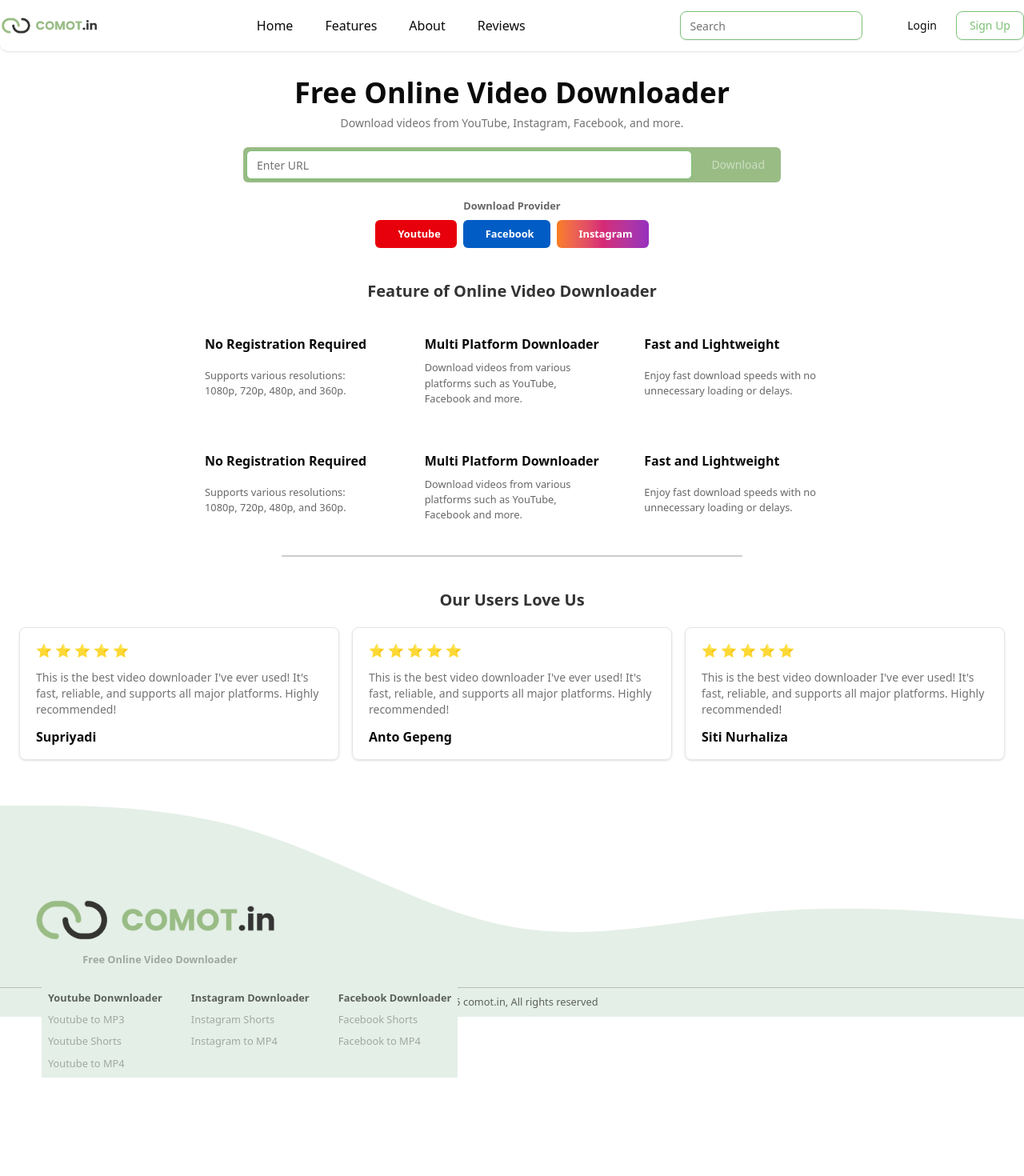
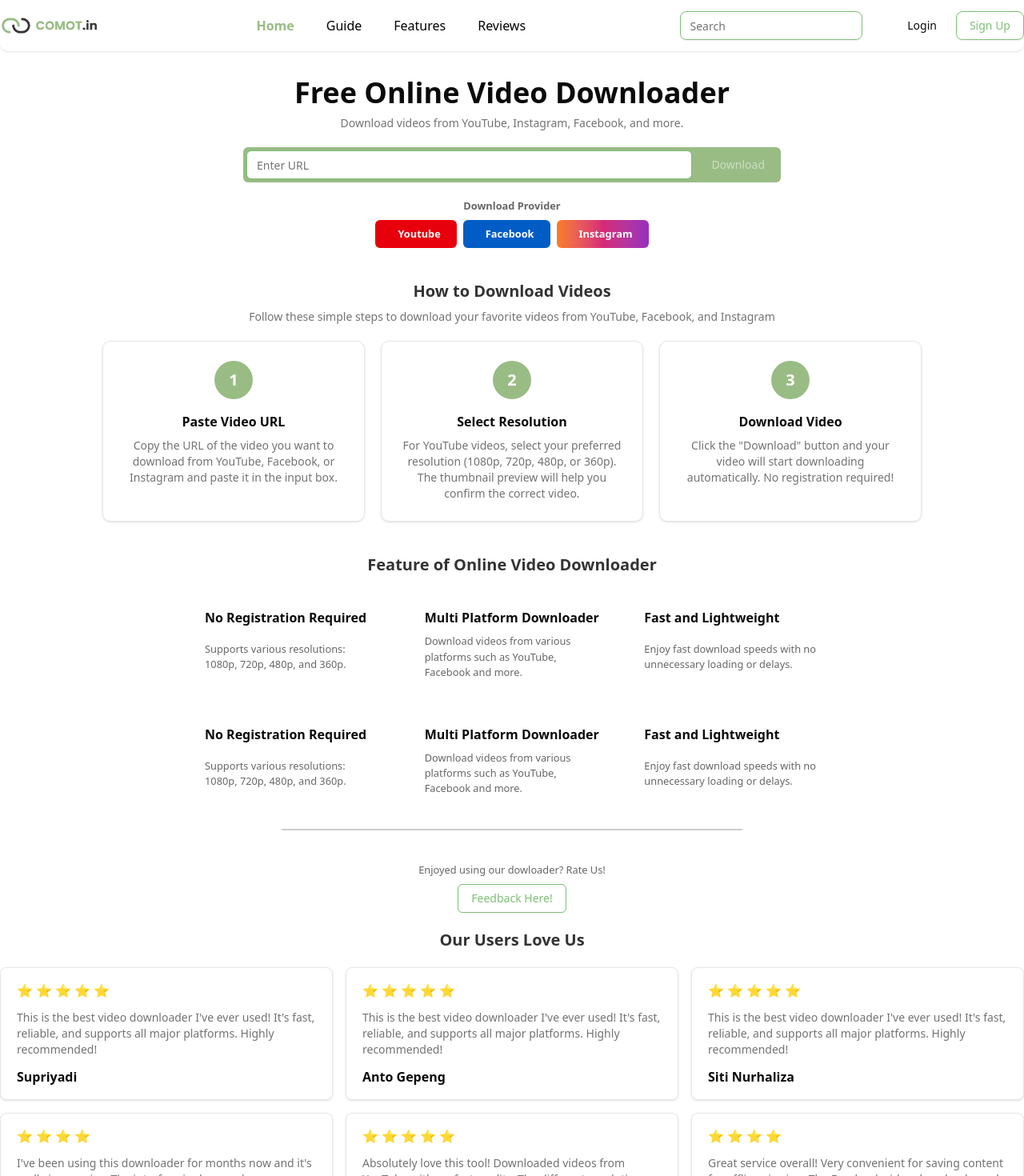
Before and after one commit to MUFTIALCHAIRI/Test4, a React (Vite) app: page / in a window 1280 px wide. Shown: the top 1470 px of the page at 80% size. Before the commit the page ends 1347 px from the top, so only its background shows below. Built offline with nearby package versions, Linux system fonts and the light colour scheme; some icons are missing.

Commit message:
add: guide section

```diff
--- a/src/App.tsx
+++ b/src/App.tsx
@@ -5,6 +5,7 @@
 import { useState, useEffect } from 'react';
 import ReviewContent from './layouts/ReviewContent';
 import FeatureContent from './layouts/FeatureContent';
+import GuideContent from './layouts/GuideContent';
 
 function App() {
 	const [link, setLink] = useState('');
@@ -141,7 +142,7 @@
 
 			<main className='flex min-h-svh flex-col items-center justify-start pt-[2rem] gap-10'>
 				{/* DOWNLOADER */}
-				<div className='flex flex-col items-center justify-center gap-5'>
+				<div className='flex flex-col items-center justify-center gap-5' id='home'>
 					<span className='flex flex-col items-center justify-center gap-2'>
 						<h1 className='text-4xl font-semibold'>Free Online Video Downloader</h1>
 						<p className='text-sm text-muted-foreground'>
@@ -300,11 +301,11 @@
 					</div>
 				</div>
 
+				{/* GUIDE */}
+				<GuideContent />
+
 				{/* FEATURES */}
 				<FeatureContent />
-
-				{/* LINE STRACH */}
-				<div className='w-xl h-[2.5px] bg-black/20 rounded-4xl'></div>
 
 				{/* REVIEW */}
 				<ReviewContent />
--- a/src/constant/index.ts
+++ b/src/constant/index.ts
@@ -20,4 +20,25 @@
 			"This is the best video downloader I've ever used! It's fast, reliable, and supports all major platforms. Highly recommended!",
 		profile: 'Siti Nurhaliza',
 	},
+	{
+		id: 4,
+		star: 4,
+		review:
+			"I've been using this downloader for months now and it's really impressive. The interface is clean and user-friendly. Just wish it had batch download features.",
+		profile: 'Ahmad Dhani',
+	},
+	{
+		id: 5,
+		star: 5,
+		review:
+			'Absolutely love this tool! Downloaded videos from YouTube with perfect quality. The different resolution options are exactly what I needed for my project.',
+		profile: 'Raisa Andriana',
+	},
+	{
+		id: 6,
+		star: 4,
+		review:
+			'Great service overall! Very convenient for saving content for offline viewing. The Facebook video downloads work flawlessly. Would be perfect with a mobile app.',
+		profile: 'Tulus',
+	},
 ];
--- a/src/layouts/FeatureContent.tsx
+++ b/src/layouts/FeatureContent.tsx
@@ -1,6 +1,6 @@
 const FeatureContent = () => {
 	return (
-		<div className='flex flex-col items-center justify-center w-3xl gap-10'>
+		<div id='features' className='flex flex-col items-center justify-center w-3xl gap-10'>
 			<h1 className='text-xl font-semibold text-black/80'>Feature of Online Video Downloader</h1>
 
 			<span className='grid grid-cols-3 gap-14'>
@@ -46,6 +46,9 @@
 					</small>
 				</div>
 			</span>
+
+			{/* LINE STRACH */}
+			<div className='w-xl h-[2.5px] bg-black/20 rounded-4xl'></div>
 		</div>
 	);
 };
--- /dev/null
+++ b/src/layouts/GuideContent.tsx
@@ -0,0 +1,53 @@
+const GuideContent = () => {
+	return (
+		<div id='guide' className='flex flex-col items-center justify-center gap-5 w-5xl'>
+			<span className='flex items-center justify-center flex-col gap-2'>
+				<h1 className='text-xl font-semibold text-black/80'>How to Download Videos</h1>
+				<p className='text-center text-sm text-muted-foreground max-w-2xl'>
+					Follow these simple steps to download your favorite videos from YouTube, Facebook, and
+					Instagram
+				</p>
+			</span>
+
+			<span className='grid grid-cols-1 md:grid-cols-3 gap-5'>
+				{/* Step 1 */}
+				<div className='flex flex-col items-center text-center p-6 rounded-lg border shadow-sm'>
+					<div className='h-12 w-12 flex items-center justify-center rounded-full bg-[#99BC85] text-white font-bold text-xl mb-4'>
+						1
+					</div>
+					<h3 className='font-semibold mb-2'>Paste Video URL</h3>
+					<p className='text-sm text-muted-foreground'>
+						Copy the URL of the video you want to download from YouTube, Facebook, or Instagram and
+						paste it in the input box.
+					</p>
+				</div>
+
+				{/* Step 2 */}
+				<div className='flex flex-col items-center text-center p-6 rounded-lg border shadow-sm'>
+					<div className='h-12 w-12 flex items-center justify-center rounded-full bg-[#99BC85] text-white font-bold text-xl mb-4'>
+						2
+					</div>
+					<h3 className='font-semibold mb-2'>Select Resolution</h3>
+					<p className='text-sm text-muted-foreground'>
+						For YouTube videos, select your preferred resolution (1080p, 720p, 480p, or 360p). The
+						thumbnail preview will help you confirm the correct video.
+					</p>
+				</div>
+
+				{/* Step 3 */}
+				<div className='flex flex-col items-center text-center p-6 rounded-lg border shadow-sm'>
+					<div className='h-12 w-12 flex items-center justify-center rounded-full bg-[#99BC85] text-white font-bold text-xl mb-4'>
+						3
+					</div>
+					<h3 className='font-semibold mb-2'>Download Video</h3>
+					<p className='text-sm text-muted-foreground'>
+						Click the "Download" button and your video will start downloading automatically. No
+						registration required!
+					</p>
+				</div>
+			</span>
+		</div>
+	);
+};
+
+export default GuideContent;
--- a/src/layouts/ReviewContent.tsx
+++ b/src/layouts/ReviewContent.tsx
@@ -1,3 +1,4 @@
+import { Button } from '@/components/ui/button';
 import { REVIEW } from '@/constant';
 
 // Define the review item type
@@ -10,15 +11,24 @@
 
 const ReviewContent = () => {
 	return (
-		<div className='flex flex-col items-center justify-center gap-5 w-7xl'>
-			<h1 className='text-xl font-semibold text-black/80'>Our Users Love Us</h1>
+		<div id='reviews' className='flex flex-col items-center justify-center gap-5 w-7xl'>
+			<span className='flex items-center justify-center flex-col gap-2'>
+				<small className='text-black/60'>Enjoyed using our dowloader? Rate Us!</small>
 
+				<Button
+					variant={'outline'}
+					className='rounded-sm hover:bg-[#99BC85] hover:text-white cursor-pointer'
+				>
+					Feedback Here!
+				</Button>
+			</span>
+			<h1 className='text-xl font-semibold text-black/80'>Our Users Love Us</h1>{' '}
 			{/* LIST REVIEWS */}
-			<div className='flex flex-wrap items-center justify-center gap-4'>
+			<div className='grid grid-cols-1 md:grid-cols-2 lg:grid-cols-3 gap-4 max-w-7xl'>
 				{REVIEW.map((item: ReviewItem) => (
 					<div
 						key={item.id}
-						className='rounded-md border px-5 py-4 grid gap-3 w-[25rem] shadow-sm hover:shadow-md transition-shadow'
+						className='rounded-md border px-5 py-4 grid gap-3 shadow-sm hover:shadow-md transition-shadow'
 					>
 						{/* STAR */}
 						<span className='flex items-center justify-start gap-1'>
--- a/src/layouts/navbar/header.tsx
+++ b/src/layouts/navbar/header.tsx
@@ -1,7 +1,36 @@
 import { Button } from '@/components/ui/button';
 import { Input } from '@/components/ui/input';
+import { useState, useEffect } from 'react';
 
 const Header = () => {
+	const [activeSection, setActiveSection] = useState('home');
+
+	useEffect(() => {
+		const handleScroll = () => {
+			const sections = ['home', 'guide', 'features', 'reviews'];
+
+			// Find which section is currently in view
+			const current =
+				sections.find((section) => {
+					const element = document.getElementById(section);
+					if (element) {
+						const rect = element.getBoundingClientRect();
+						// Consider a section "active" when it's top part is in the upper half of the viewport
+						return rect.top <= 300 && rect.bottom >= 300;
+					}
+					return false;
+				}) || 'home'; // Default to home if none found
+
+			setActiveSection(current);
+		};
+
+		window.addEventListener('scroll', handleScroll);
+
+		// Initial check
+		handleScroll();
+
+		return () => window.removeEventListener('scroll', handleScroll);
+	}, []);
 	return (
 		<header className='shadow-sm rounded-b-lg sticky top-0 z-50 bg-white'>
 			<div className='flex items-center justify-center py-2'>
@@ -13,45 +42,82 @@
 							alt='Comot.In'
 							className='w-full h-full object-cover'
 						/>
-					</div>
-
+					</div>{' '}
 					{/* NAVIGATION */}
-					<ul className='flex items-center  justify-center gap-10 w-1/2'>
+					<ul className='flex items-center justify-center gap-10 w-1/2'>
 						<li>
-							<p>
-								<a href='/' className=''>
-									Home
-								</a>
-							</p>
+							<a
+								href='#home'
+								onClick={(e) => {
+									e.preventDefault();
+									document.getElementById('home')?.scrollIntoView({ behavior: 'smooth' });
+									setActiveSection('home');
+								}}
+								className={`${
+									activeSection === 'home'
+										? 'text-[#99BC85] font-semibold'
+										: 'text-black hover:text-[#99BC85]'
+								} transition-colors`}
+							>
+								Home
+							</a>
 						</li>
 						<li>
-							<p>
-								<a href='/' className=''>
-									Features
-								</a>
-							</p>
+							<a
+								href='#guide'
+								onClick={(e) => {
+									e.preventDefault();
+									document.getElementById('guide')?.scrollIntoView({ behavior: 'smooth' });
+									setActiveSection('guide');
+								}}
+								className={`${
+									activeSection === 'guide'
+										? 'text-[#99BC85] font-semibold'
+										: 'text-black hover:text-[#99BC85]'
+								} transition-colors`}
+							>
+								Guide
+							</a>
 						</li>
 						<li>
-							<p>
-								<a href='/' className=''>
-									About
-								</a>
-							</p>
+							<a
+								href='#features'
+								onClick={(e) => {
+									e.preventDefault();
+									document.getElementById('features')?.scrollIntoView({ behavior: 'smooth' });
+									setActiveSection('features');
+								}}
+								className={`${
+									activeSection === 'features'
+										? 'text-[#99BC85] font-semibold'
+										: 'text-black hover:text-[#99BC85]'
+								} transition-colors`}
+							>
+								Features
+							</a>
 						</li>
 						<li>
-							<p>
-								<a href='/' className=''>
-									Reviews
-								</a>
-							</p>
+							<a
+								href='#reviews'
+								onClick={(e) => {
+									e.preventDefault();
+									document.getElementById('reviews')?.scrollIntoView({ behavior: 'smooth' });
+									setActiveSection('reviews');
+								}}
+								className={`${
+									activeSection === 'reviews'
+										? 'text-[#99BC85] font-semibold'
+										: 'text-black hover:text-[#99BC85]'
+								} transition-colors`}
+							>
+								Reviews
+							</a>
 						</li>
 					</ul>
-
 					{/* SEARCH */}
 					<div className='flex items-center gap-4'>
 						<Input type='text' placeholder='Search' />
 					</div>
-
 					{/* ACTIONS */}
 					<div className='flex items-center gap-2'>
 						<Button variant='ghost'>Login</Button>
```
Also changed, not shown: src/components/layouts/ReviewContent.tsx (added).
